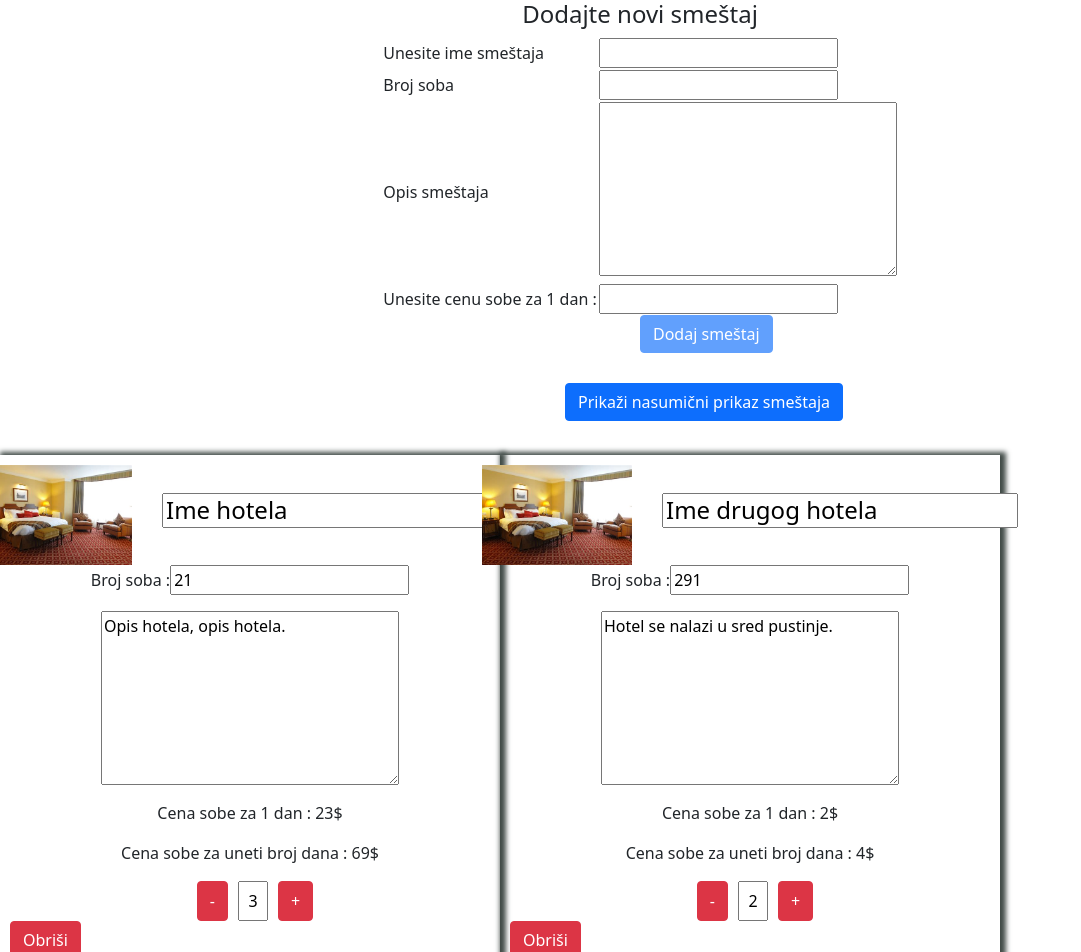
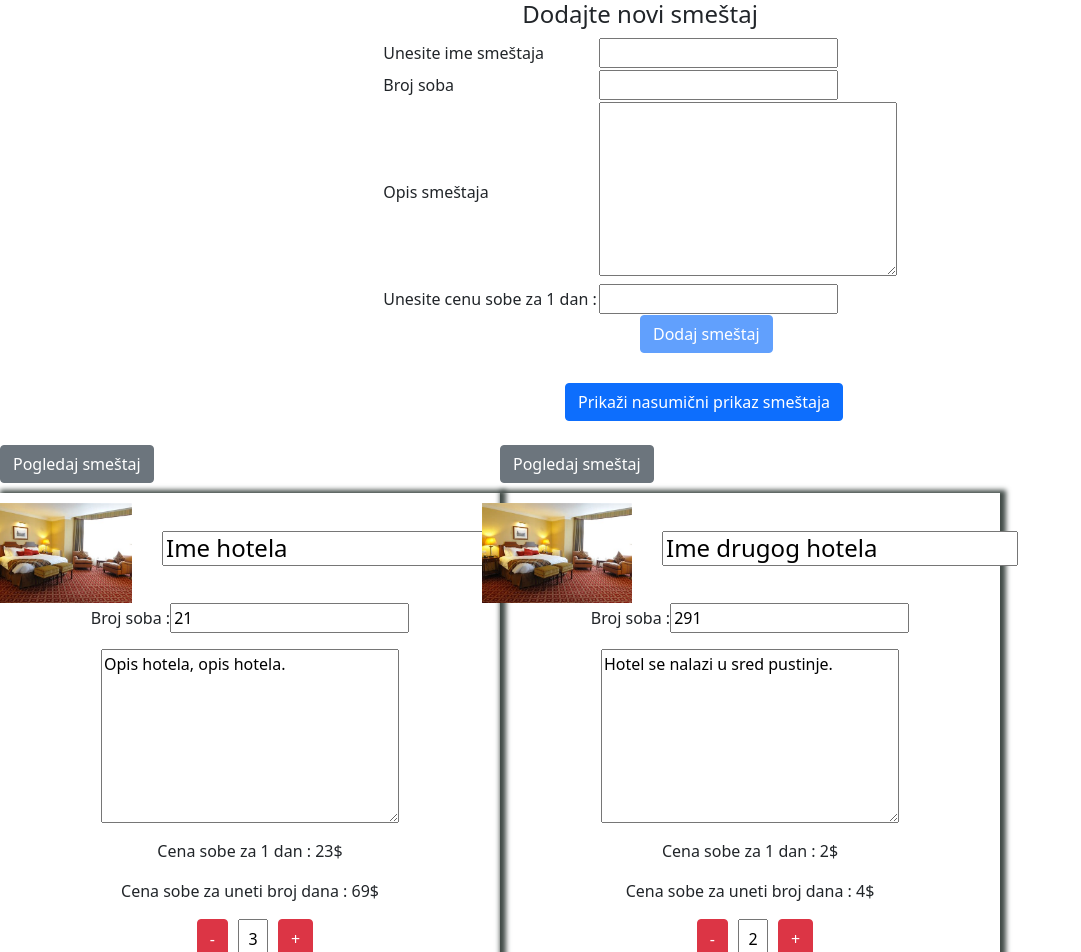
Before and after one commit to stefan-gg/university, an Angular app in the folder IT255/DZ05/: page /smestaji in a window 1280 px wide. Before the commit this address led to /. Shown: the top 952 px of the page, without its empty margins (0-1081 px from the left). Built offline with nearby package versions, Linux system fonts and the light colour scheme.

Commit message:
IT255-DZ11

```diff
--- a/IT255/DZ05/src/app/app-routing.module.ts
+++ b/IT255/DZ05/src/app/app-routing.module.ts
@@ -1,7 +1,14 @@
 import { NgModule } from '@angular/core';
 import { RouterModule, Routes } from '@angular/router';
+import { SingleSmestajComponent } from './single-smestaj/single-smestaj.component';
+import { SmestajComponent } from './smestaj/smestaj.component';
+import { SmestajiComponent } from './smestaji/smestaji.component';
 
-const routes: Routes = [];
+const routes: Routes = [
+  {path:"smestaj/:id", component: SingleSmestajComponent},
+  {path:"smestaji", component: SmestajiComponent},
+  { path: '**', redirectTo: '/smestaji'}
+];
 
 @NgModule({
   imports: [RouterModule.forRoot(routes)],
--- a/IT255/DZ05/src/app/app.component.html
+++ b/IT255/DZ05/src/app/app.component.html
@@ -1,55 +1 @@
-<style>
-  body {
-    display: flex;
-    background-color: black;
-  }
-
-  button {
-    margin-left: 50%;
-  }
-
-  .dugme {
-    margin-top: 30px;
-    margin-left: 10%;
-  }
-
-  h4 {
-    text-align: center;
-  }
-
-  form {
-    margin-top: 20px;
-  }
-
-  .smestaj {
-    display: flex;
-    width: fit-content;
-    flex-direction: row;
-    justify-content: center;
-    align-items: center;
-    flex-wrap: wrap;
-  }
-
-  .form {
-    display: flex;
-    flex-direction: column;
-    justify-content: center;
-    align-items: center;
-  }
-
-  .opisHotela {
-    width: 300px;
-  }
-</style>
-<h4>Dodajte novi smeštaj</h4>
-<div class="form">
-  <app-forma (dodajSmestaj)="addSmestaj($event)"></app-forma>
-  <button class="dugme btn btn-primary" (click)="shuffleSmestaj()">Prikaži nasumični prikaz smeštaja</button><br />
-</div>
-
-<div class="smestaj">
-  <div *ngFor="let smestaj of lista_svih_smestaja">
-    <app-smestaj [smestaj]="smestaj" (deleteSmestaj)="deleteIzabraniSmestaj($event)">
-    </app-smestaj>
-  </div>
-</div>
+<router-outlet></router-outlet>
--- a/IT255/DZ05/src/app/app.module.ts
+++ b/IT255/DZ05/src/app/app.module.ts
@@ -7,12 +7,16 @@ import { SmestajComponent } from './smestaj/smestaj.component';
 import { FormaComponent } from './forma/forma.component';
 import { FormsModule, ReactiveFormsModule } from '@angular/forms';
 import { SmestajService } from './services/smestaj.service';
+import { SingleSmestajComponent } from './single-smestaj/single-smestaj.component';
+import { SmestajiComponent } from './smestaji/smestaji.component';
 
 @NgModule({
   declarations: [
     AppComponent,
     SmestajComponent,
-    FormaComponent
+    FormaComponent,
+    SingleSmestajComponent,
+    SmestajiComponent
   ],
   imports: [
     BrowserModule,
--- /dev/null
+++ b/IT255/DZ05/src/app/single-smestaj/single-smestaj.component.css
@@ -0,0 +1,7 @@
+div{
+    font-family: monospace;
+    display: flex;
+    justify-content: center;
+    flex-direction: column;
+    align-items: center;
+}
--- /dev/null
+++ b/IT255/DZ05/src/app/single-smestaj/single-smestaj.component.html
@@ -0,0 +1,7 @@
+<div>
+    <p>Informacije o hotelu koji ste izabrali : </p>
+    <p>{{imeHotela}}</p>
+    <p>{{brojSoba}}</p>
+    <p>{{opisHotela}}</p>
+    <a class="btn btn-primary" [routerLink]="['/smestaji']">Vrati se nazad</a>
+</div>
--- /dev/null
+++ b/IT255/DZ05/src/app/single-smestaj/single-smestaj.component.ts
@@ -0,0 +1,29 @@
+import { JsonPipe } from '@angular/common';
+import { Component, Input, OnInit } from '@angular/core';
+import { Smestaj } from '../smestaj/smestaj.model';
+
+@Component({
+  selector: 'app-single-smestaj',
+  templateUrl: './single-smestaj.component.html',
+  styleUrls: ['./single-smestaj.component.css']
+})
+export class SingleSmestajComponent implements OnInit {
+  imeHotela: string;
+  brojSoba: number;
+  opisHotela: string;
+
+  constructor() {
+    let url = window.location.href;
+    let brojSobe = parseInt(url.slice(url.lastIndexOf('/') + 1));
+    let json = localStorage.getItem("smestaji");
+    let podaci = JSON.parse(json + "");
+
+    this.imeHotela = podaci[brojSobe].imeHotela;
+    this.brojSoba = podaci[brojSobe].brojSoba;
+    this.opisHotela = podaci[brojSobe].opisHotela;
+  }
+
+  ngOnInit(): void {
+  }
+
+}
--- /dev/null
+++ b/IT255/DZ05/src/app/smestaji/smestaji.component.html
@@ -0,0 +1,55 @@
+<style>
+    body {
+        display: flex;
+        background-color: black;
+    }
+
+    button {
+        margin-left: 50%;
+    }
+
+    .dugme {
+        margin-top: 30px;
+        margin-left: 10%;
+    }
+
+    h4 {
+        text-align: center;
+    }
+
+    form {
+        margin-top: 20px;
+    }
+
+    .smestaj {
+        display: flex;
+        width: fit-content;
+        flex-direction: row;
+        justify-content: center;
+        align-items: center;
+        flex-wrap: wrap;
+    }
+
+    .form {
+        display: flex;
+        flex-direction: column;
+        justify-content: center;
+        align-items: center;
+    }
+
+    .opisHotela {
+        width: 300px;
+    }
+</style>
+<h4>Dodajte novi smeštaj</h4>
+<div class="form">
+    <app-forma (dodajSmestaj)="addSmestaj($event)"></app-forma>
+    <button class="dugme btn btn-primary" (click)="shuffleSmestaj()">Prikaži nasumični prikaz smeštaja</button><br />
+</div>
+<div class="smestaj">
+    <div *ngFor="let smestaj of lista_svih_smestaja; index as i;">
+        <a class="btn btn-secondary" [routerLink]="['/smestaj', i]">Pogledaj smeštaj</a>
+        <app-smestaj [smestaj]="smestaj" (deleteSmestaj)="deleteIzabraniSmestaj($event)">
+        </app-smestaj>
+    </div>
+</div>
--- /dev/null
+++ b/IT255/DZ05/src/app/smestaji/smestaji.component.ts
@@ -0,0 +1,54 @@
+import { Component, OnInit } from '@angular/core';
+import { Smestaj } from '../smestaj/smestaj.model';
+
+@Component({
+  selector: 'app-smestaji',
+  templateUrl: './smestaji.component.html',
+  styleUrls: ['./smestaji.component.css']
+})
+export class SmestajiComponent implements OnInit {
+  public lista_svih_smestaja: Smestaj[] = [];
+
+  ngOnInit(): void {
+  }
+
+
+
+  constructor() {
+    this.lista_svih_smestaja = [new Smestaj("Ime hotela", "21", "Opis hotela, opis hotela.", 23, 3),
+    new Smestaj("Ime drugog hotela", "291", "Hotel se nalazi u sred pustinje.", 2, 2)];
+  }
+
+  addSmestaj(smestaj: Smestaj): void {
+    this.lista_svih_smestaja.push(smestaj);
+    console.log(this.lista_svih_smestaja);
+    localStorage.setItem("smestaji", JSON.stringify(this.lista_svih_smestaja));
+  }
+
+  deleteIzabraniSmestaj(smestaj: Smestaj) {
+    var lista = this.lista_svih_smestaja;
+    var novaLista = [];
+    for (const element of lista) {
+      if (element !== smestaj) {
+        novaLista.push(element);
+      }
+    }
+    this.lista_svih_smestaja = novaLista;
+    localStorage.setItem("smestaji", JSON.stringify(this.lista_svih_smestaja));
+  }
+
+  shuffleSmestaj() {
+    let velicinaNiza = this.lista_svih_smestaja.length;
+
+    while (0 !== velicinaNiza) {
+      let randomIndex = Math.floor(Math.random() * velicinaNiza);
+      velicinaNiza--;
+      //dolazi do zamene vrednosti izmedju 2 promenljive
+      let privremeni = this.lista_svih_smestaja[velicinaNiza];
+      this.lista_svih_smestaja[velicinaNiza] = this.lista_svih_smestaja[randomIndex];
+      this.lista_svih_smestaja[randomIndex] = privremeni;
+    }
+
+    return this.lista_svih_smestaja;
+  }
+}
--- a/IT255/DZ05/tsconfig.json
+++ b/IT255/DZ05/tsconfig.json
@@ -6,6 +6,7 @@
     "outDir": "./dist/out-tsc",
     "forceConsistentCasingInFileNames": true,
     "strict": true,
+    "strictPropertyInitialization": false,
     "noImplicitReturns": true,
     "noFallthroughCasesInSwitch": true,
     "sourceMap": true,
```
Also changed, not shown: IT255/DZ05/src/app/smestaji/smestaji.component.css (added), 2 other files (tests, documents, lock files or other folders).
